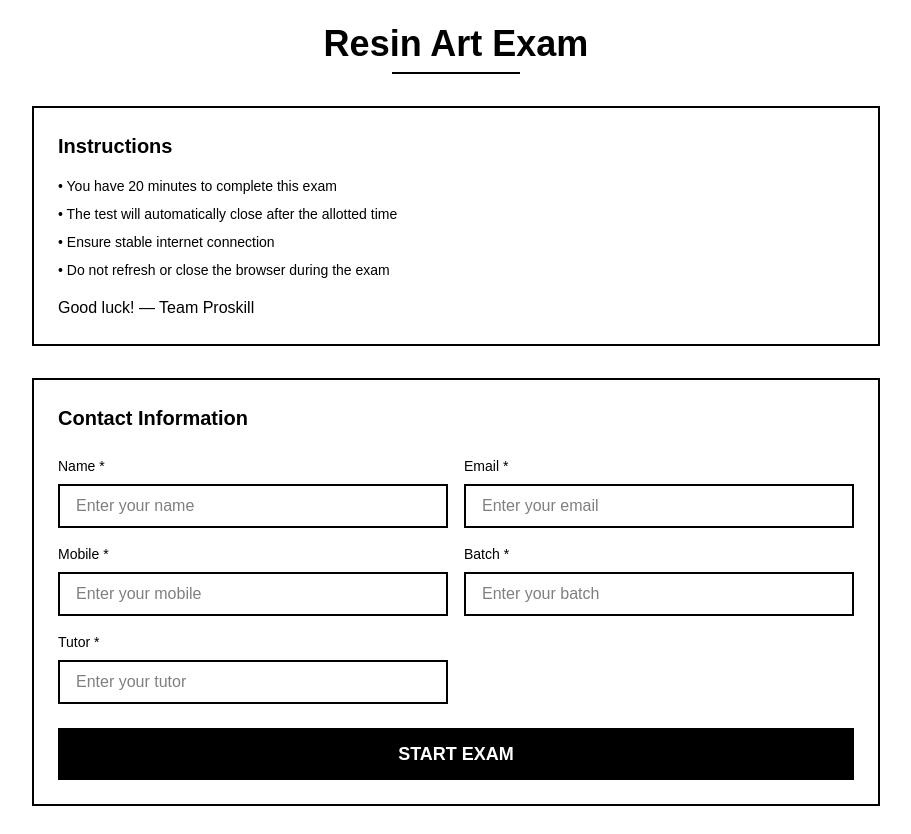
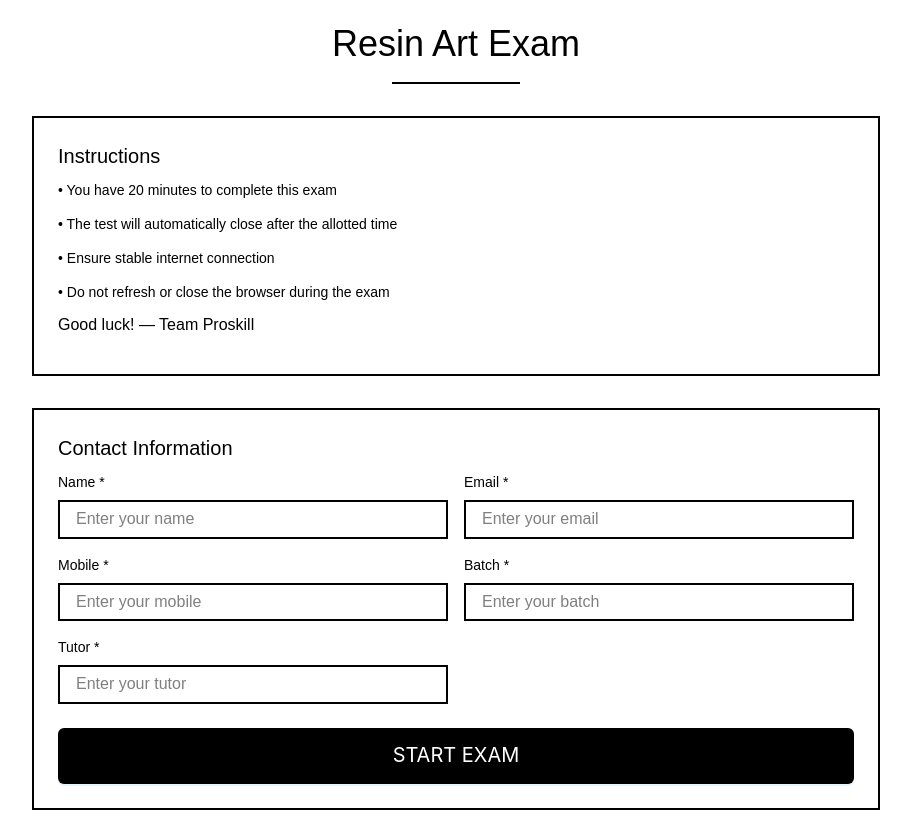
Before and after one commit to WydexMedia/proskill-exam, a Next.js app: page /exam-form in a window 1280 px wide. Shown: the whole page, without its empty margins (184-1095 px from the left). Built offline with nearby package versions, Linux system fonts and the light colour scheme.

Commit message:
ant button added

```diff
--- a/package.json
+++ b/package.json
@@ -11,6 +11,7 @@
   "dependencies": {
     "@heroicons/react": "^2.2.0",
     "@resvg/resvg-js": "^2.6.2",
+    "antd": "^5.26.3",
     "googleapis": "^150.0.1",
     "mongodb": "^6.17.0",
     "next": "15.3.4",
--- a/src/app/exam-form/page.tsx
+++ b/src/app/exam-form/page.tsx
@@ -1,6 +1,8 @@
 "use client";
 
 import { useEffect, useState } from "react";
+import { Button } from "antd"; // Import Ant Design Button
+import "antd/dist/reset.css"; // Import Ant Design styles if not already
 
 interface Question {
   name: string;
@@ -13,6 +15,7 @@ export default function ExamForm() {
   const [timeLeft, setTimeLeft] = useState<number>(20 * 60); // 20 minutes in seconds
   const [isTimeOver, setIsTimeOver] = useState<boolean>(false);
   const [started, setStarted] = useState<boolean>(false);
+  const [submitting, setSubmitting] = useState(false);
 
   const handleStartNow = async (): Promise<void> => {
     const emailInput = (
@@ -73,6 +76,7 @@ export default function ExamForm() {
 
   const handleSubmit = async (e: React.FormEvent<HTMLFormElement>): Promise<void> => {
     e.preventDefault();
+    setSubmitting(true); // Show loader
 
     const formData = new FormData(e.currentTarget);
     const answers: Record<string, string> = {};
@@ -114,6 +118,7 @@ export default function ExamForm() {
       }
     } else {
       alert("Error submitting exam.");
+      setSubmitting(false); // Hide loader if error
     }
   };
 
@@ -271,13 +276,21 @@ export default function ExamForm() {
             )}
 
             {!started && (
-              <button
-                type="button"
+              <Button
+                type="primary"
                 onClick={handleStartNow}
-                className="w-full mt-6 bg-black text-white py-3 px-6 text-lg font-bold hover:bg-gray-800 transition-colors"
+                className="w-full"
+                style={{
+                  backgroundColor: "#000",
+                  color: "#fff",
+                  border: "none",
+                  height: 56,
+                  fontSize: 20,
+                  marginTop: 24,
+                }}
               >
                 START EXAM
-              </button>
+              </Button>
             )}
           </div>
 
@@ -316,12 +329,21 @@ export default function ExamForm() {
 
               {/* Submit Button */}
               <div className="mt-8 pt-6 border-t-2 border-black">
-                <button
-                  type="submit"
-                  className="w-full bg-black text-white py-4 px-6 text-xl font-bold hover:bg-gray-800 transition-colors"
+                <Button
+                  type="primary"
+                  htmlType="submit"
+                  loading={submitting}
+                  className="w-full"
+                  style={{
+                    backgroundColor: "#000",
+                    color: "#fff",
+                    border: "none",
+                    height: 56,
+                    fontSize: 20,
+                  }}
                 >
                   SUBMIT EXAM
-                </button>
+                </Button>
               </div>
             </div>
           )}
--- a/src/app/exam/success/page.tsx
+++ b/src/app/exam/success/page.tsx
@@ -43,6 +43,9 @@ function SuccessContent() {
           <p className="text-base text-gray-500">
             You have successfully passed the examination
           </p>
+          <p className="text-base text-gray-500">
+          Your certificate will be sent to your email shortly.
+          </p>
         </div>
 
         {/* Score Display */}
```
Also changed, not shown: 1 other file (tests, documents, lock files or other folders).
